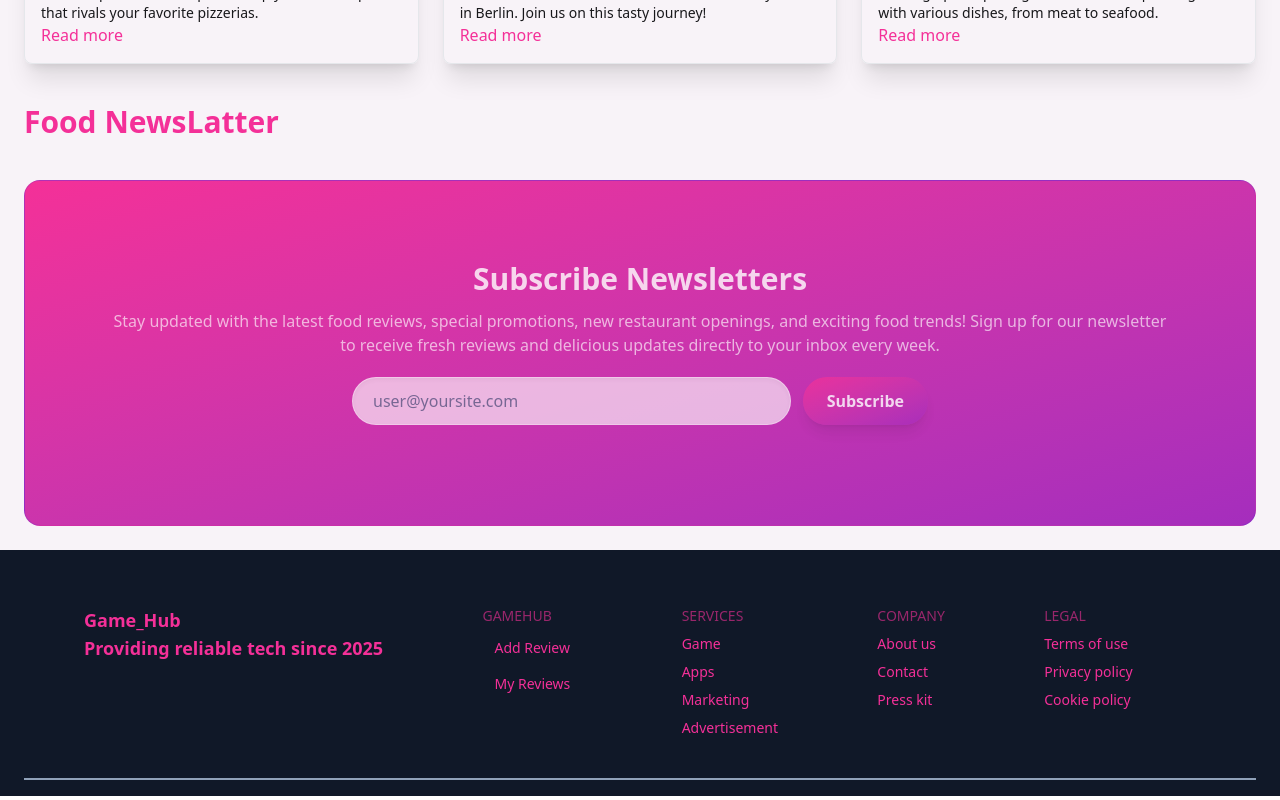
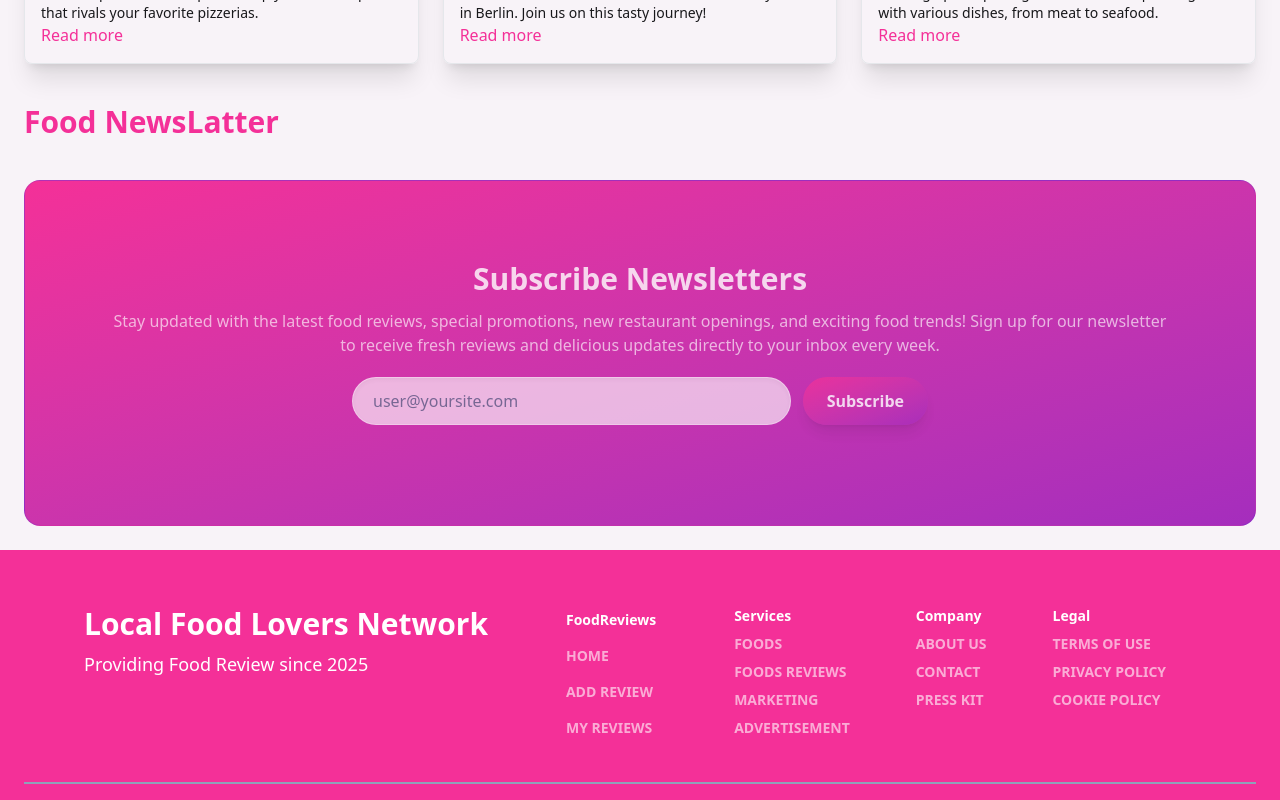
Before and after one commit to shibli790/local-food-lovers-client, a React (Vite) app: page / in a window 1280 px wide. Shown: the part 435-1235 px from the top of the page. Built offline with nearby package versions, Linux system fonts and the light colour scheme; no server answers.

Commit message:
footer main

```diff
--- a/src/components/Footer.jsx
+++ b/src/components/Footer.jsx
@@ -3,60 +3,52 @@ import { Link } from 'react-router';
 export default function Footer() {
   return (
     <>
-      <section className="bg-gray-900 text-white py-4 px-6 flex justify-between items-center  bottom-0 w-full">
-        {/* <div className="text-xl font-bold text-[#f43098]">LocalFoodNet</div>
-      <div className="space-x-8">
-        <a href="#" className="hover:text-pink-500">
-          Quick Links
-        </a>
-        <a href="#" className="hover:text-pink-500">
-          Robust News
-        </a>
-      </div> */}
-
-        <footer className="footer sm:footer-horizontal container mx-auto text-[#f43098] p-10 border-b-2 border-slate-400">
+      <section className="bg-[#f43098] text-white py-4 px-6 flex justify-between items-center  bottom-0 w-full">
+        <footer className="footer sm:footer-horizontal container mx-auto text-white p-10 border-b-2 border-slate-400">
           <aside className="grid-flow-col r flex flex-col items-start ml-5">
-            {/* <TfiGame className="text-6xl text-[#f43098]" /> */}
-            <p className="text-lg font-semibold">
-              Game_Hub
+            <p className="text-3xl font-semibold">
+              Local Food Lovers Network
               <br />
-              Providing reliable tech since 2025
             </p>
+            <span className='text-lg'>Providing Food Review since 2025</span>
           </aside>
           <nav>
-            <h6 className="footer-title">GameHub</h6>
+            <h6 className=" px-3 font-bold py-1">FoodReviews</h6>
 
-            <Link to="/add-review" className="block px-3 py-1">
+            <Link to="/" className="px-3 footer-title py-1">
+              Home
+            </Link>
+
+            <Link to="/add-review" className="block footer-title px-3 py-1">
               Add Review
             </Link>
 
-            <Link to="/my-reviews" className="block px-3 py-1">
+            <Link to="/my-reviews" className="block footer-title px-3 py-1">
               My Reviews
             </Link>
           </nav>
           <nav>
-            <h6 className="footer-title">Services</h6>
-            <a className="link link-hover">Game</a>
-            <a className="link link-hover">Apps</a>
-            <a className="link link-hover">Marketing</a>
-            <a className="link link-hover">Advertisement</a>
+            <h6 className="font-bold">Services</h6>
+            <a className="link footer-title link-hover">Foods</a>
+            <a className="link footer-title link-hover">Foods Reviews</a>
+            <a className="link footer-title link-hover">Marketing</a>
+            <a className="link footer-title link-hover">Advertisement</a>
           </nav>
           <nav>
-            <h6 className="footer-title">Company</h6>
-            <a className="link link-hover">About us</a>
-            <a className="link link-hover">Contact</a>
-            <a className="link link-hover">Press kit</a>
+            <h6 className="font-bold">Company</h6>
+            <a className="link footer-title link-hover">About us</a>
+            <a className="link footer-title link-hover">Contact</a>
+            <a className="link footer-title link-hover">Press kit</a>
           </nav>
           <nav>
-            <h6 className="footer-title">Legal</h6>
-            <a className="link link-hover">Terms of use</a>
-            <a className="link link-hover">Privacy policy</a>
-            <a className="link link-hover">Cookie policy</a>
+            <h6 className="font-bold">Legal</h6>
+            <a className="link footer-title link-hover">Terms of use</a>
+            <a className="link footer-title link-hover">Privacy policy</a>
+            <a className="link footer-title link-hover">Cookie policy</a>
           </nav>
         </footer>
         {/* ///////////////////////////////2nd footer */}
       </section>
-
     </>
   );
 }
```
